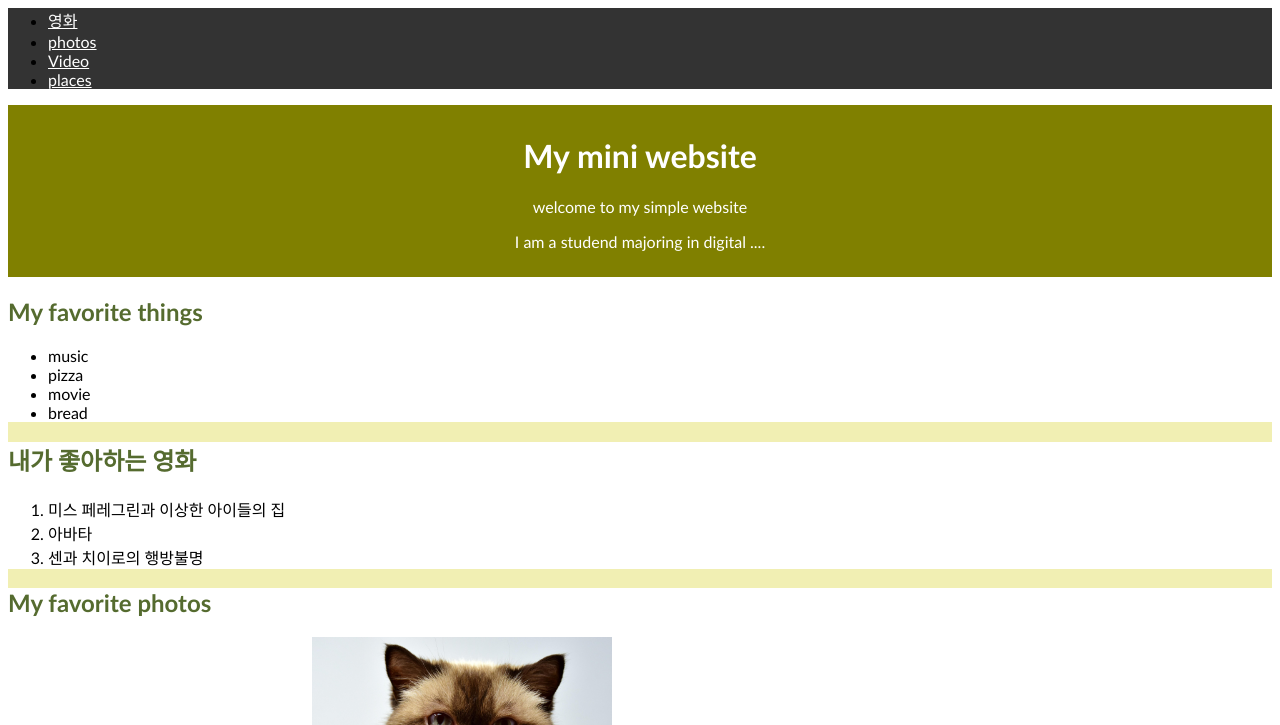
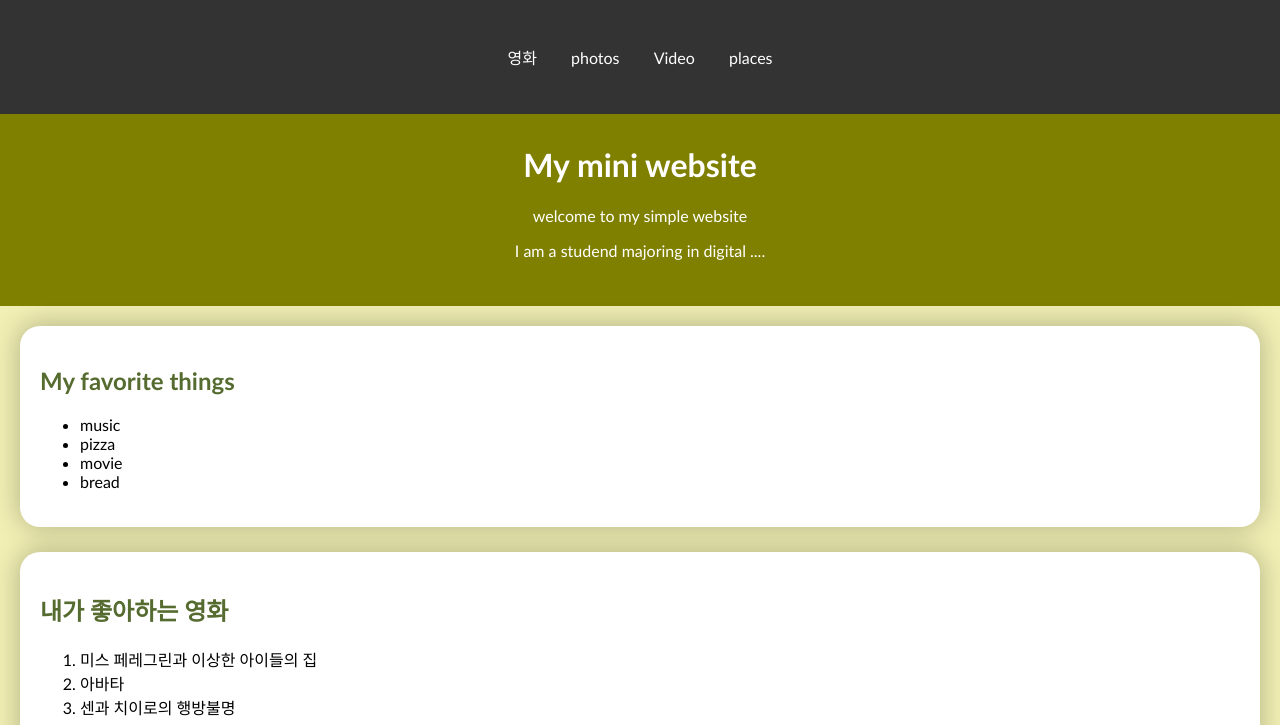
Before and after one commit to seoojiinn1351-glitch/myminiwed, a plain HTML site: page index.html in a window 1280 px wide. Shown: the top 725 px of the page. Drawn offline with Linux system fonts and the light colour scheme.

Commit message:
Add files via upload

```diff
--- a/style.css
+++ b/style.css
@@ -1,9 +1,16 @@
  *{font-family:'Gill Sans', 'Gill Sans MT', Calibri, 'Trebuchet MS', sans-serif;}
+ body{margin:0;}
  nav {background-color: #333;}
-        header{background-color: olive; text-align: center; padding:10px;}
-        section{background-color: #f1efb3;}
+ nav ul{list-style: none; text-align: center; padding:30px; margin-bottom:0;}
+ nav ul li {display:inline-block; margin: 15px;}
+ nav ul li a{text-decoration: none;}
+ nav a:hover{text-decoration:underline;}
+
+
+        header{background-color: olive; text-align: center; padding:10px; padding-bottom:30px;}
+        section{background-color: #f1efb3; padding:20px ;}
         footer{background-color: #333; text-align: center; padding:10px; }
-        article{background-color: #ffffff;}
+        article{background-color: #ffffff; padding: 20px; margin-bottom:25px; border-radius:20px; box-shadow:0px -1px 27px 1px rgba(0, 0, 0, 0.25);}
         a{color: white;}
         h1{color: white;}
         h2{color:darkolivegreen;}
```
